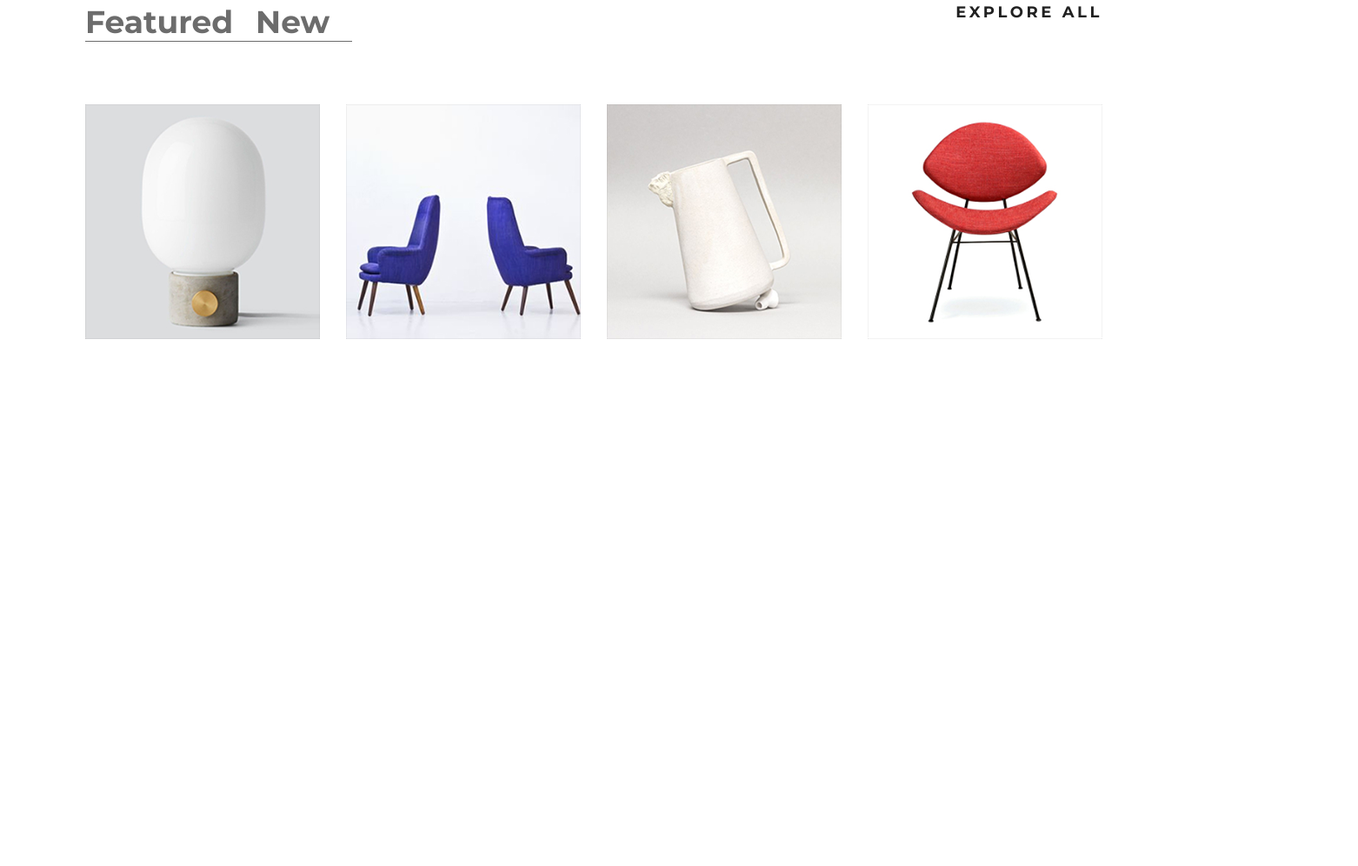
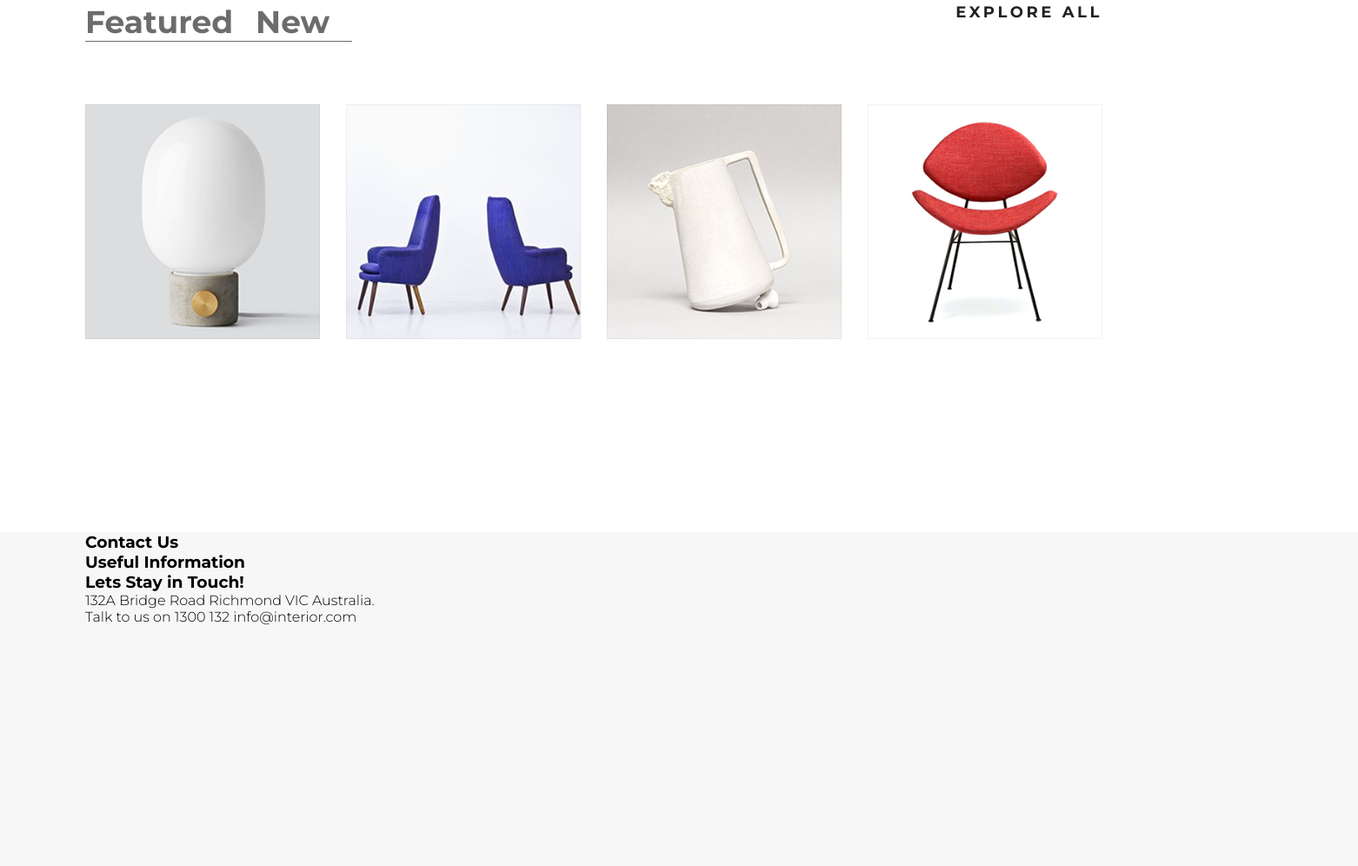
Before and after one commit to lordparvis/interior-fishnet, a plain HTML site: page index.html in a window 1280 px wide. Shown: the part 917-1913 px from the top of the page at 87% size, 1562 px wide, since content can reach past the window. Before the commit the page ends 1529 px from the top, so only its background shows below. Drawn offline with Linux system fonts and the light colour scheme.

Commit message:
add footer block with default style

```diff
--- a/index.html
+++ b/index.html
@@ -44,6 +44,19 @@
                 <img src="img/product-4.png" alt="red chair">
             </div>
         </div>
+        <div class="footer padding-site">
+            <div class="footer-subheaders">
+                <h3>Contact Us</h3>
+                <h3>Useful Information</h3>
+                <h3>Lets Stay in Touch!</h3>
+            </div>
+            <div class="footer-subcontent">
+                <p class="company-address">132A Bridge Road Richmond VIC Australia.
+                </p>
+                <p class="company-phone-email">Talk to us on 1300 132 info@interior.com
+                </p>
+            </div>
+        </div>
     </div>
 </body>
 
--- a/style.css
+++ b/style.css
@@ -188,3 +188,15 @@ a.active {
 
 
 /*Product Block end*/
+
+
+/* Footer start*/
+
+.footer {
+    width: 1366px;
+    height: 384px;
+    background-color: #f7f7f7;
+}
+
+
+/*Footer end*/
```
